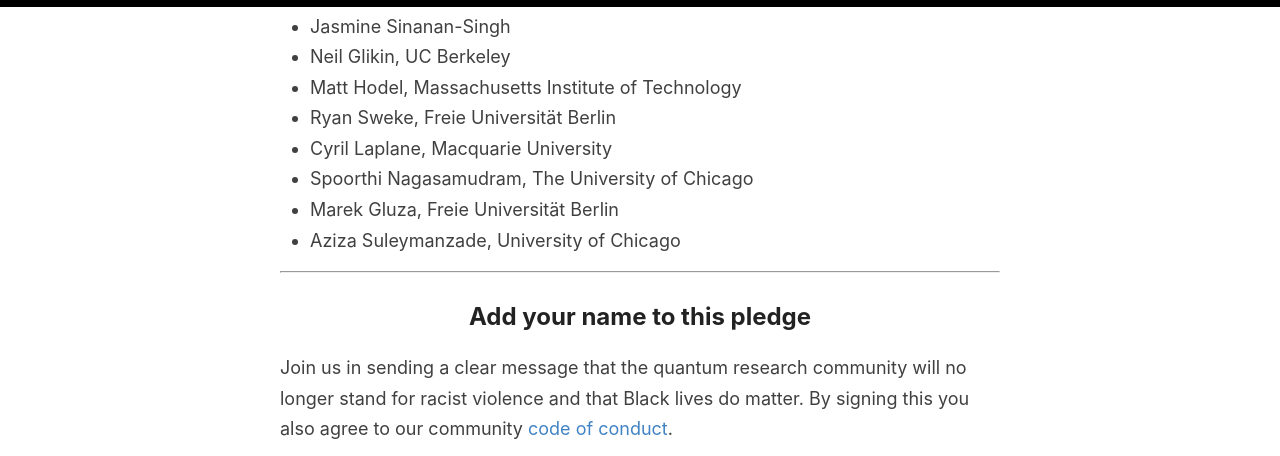
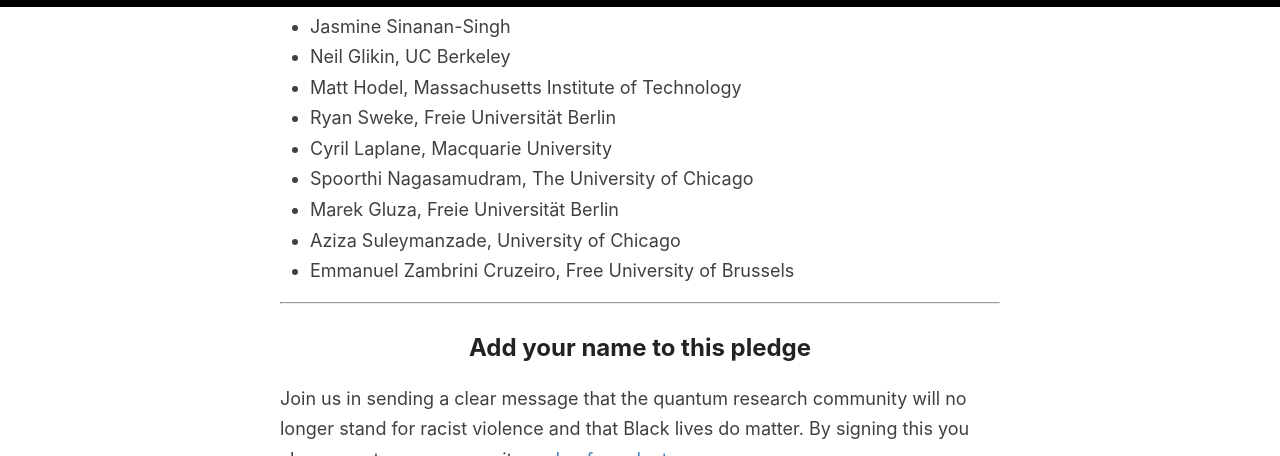
Before and after one commit to quantumforblacklives/quantumforblacklives.github.io, a Jekyll site: the page built from index.html, in a window 1280 px wide and 900 px high, scrolled down 4807 px, cut to the strip 0-456 px from the top of the window. Built offline with Jekyll 4.4.1, drawn with Linux system fonts in a browser that asks for light colours; the list of posts is cut into pages by our own code.

Commit message:
Add signature from Emmanuel Zambrini Cruzeiro.

```diff
--- a/_includes/signatories.md
+++ b/_includes/signatories.md
@@ -59,3 +59,4 @@
 - Spoorthi Nagasamudram, The University of Chicago
 - Marek Gluza, Freie Universität Berlin
 - Aziza Suleymanzade, University of Chicago
+- Emmanuel Zambrini Cruzeiro, Free University of Brussels
```
